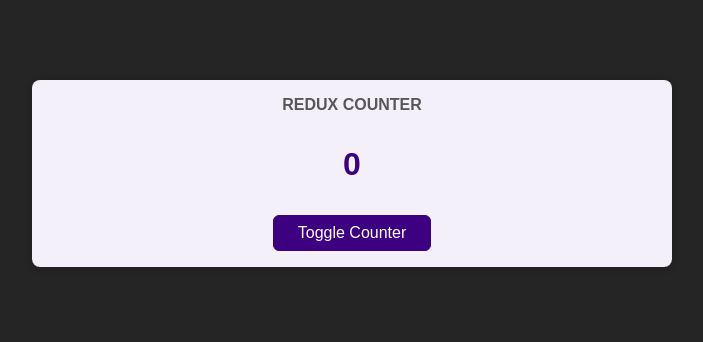
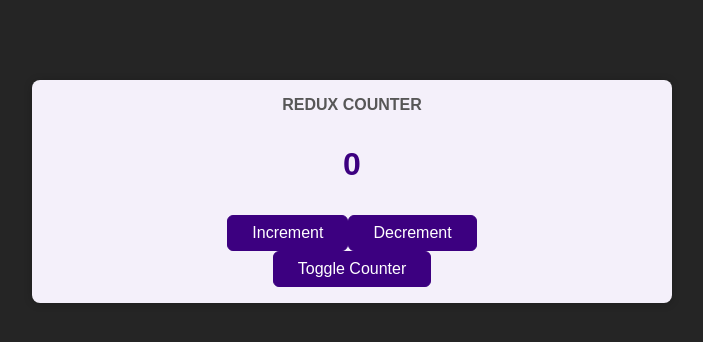
Before and after one commit to shivesh-12/udemy-redux, a React (Create React App) app: page / in a window 1280 px wide. Shown: the top 342 px of the page, without its empty margins (288-991 px from the left). Built offline with nearby package versions, Linux system fonts and the light colour scheme.

Commit message:
2 files modified

```diff
--- a/src/components/Counter.js
+++ b/src/components/Counter.js
@@ -10,6 +10,10 @@ const Counter = () => {
     <main className={classes.counter}>
       <h1>Redux Counter</h1>
       <div className={classes.value}>{counter}</div>
+      <div>
+        <button>Increment</button>
+        <button>Decrement</button>
+      </div>
       <button onClick={toggleCounterHandler}>Toggle Counter</button>
     </main>
   );
--- a/src/components/Counter.module.css
+++ b/src/components/Counter.module.css
@@ -21,3 +21,7 @@
   margin: 2rem 0;
   font-weight: bold;
 }
+
+.counter button {
+  margin: 1rm;
+}
```
